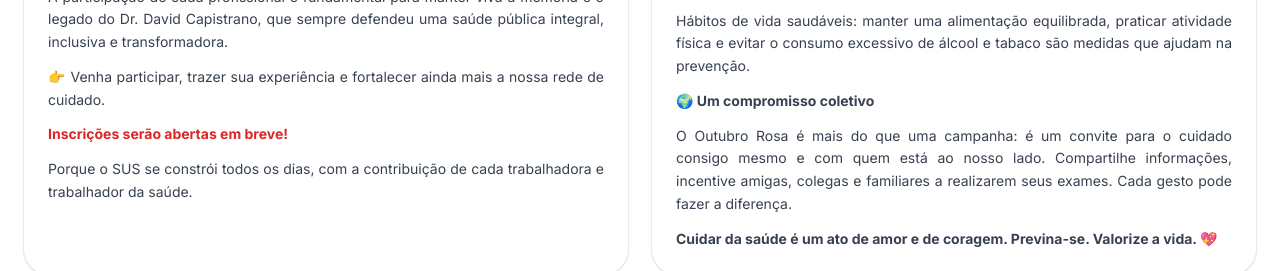
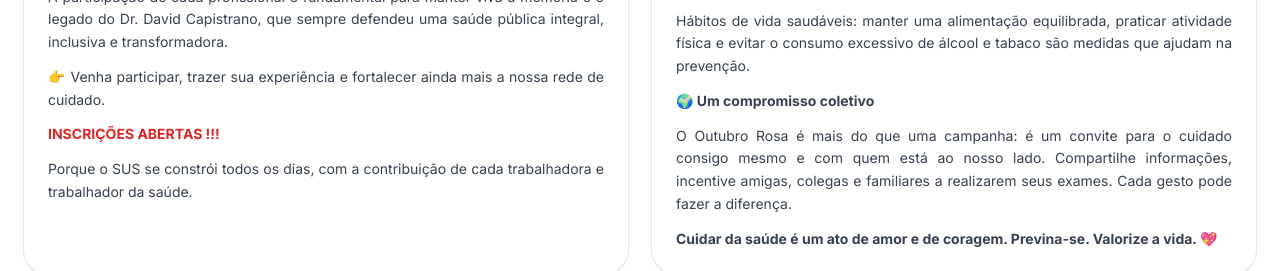
Before and after one commit to ClaudioProg/escola-saude-api-frontend, a React (Vite) app: page / in a window 1280 px wide. Shown: the part 1060-1331 px from the top of the page. Built offline with nearby package versions, Linux system fonts and the light colour scheme; no server answers.

Commit message:
inscricoes abertas

```diff
--- a/src/pages/HomeEscola.jsx
+++ b/src/pages/HomeEscola.jsx
@@ -101,7 +101,7 @@ export default function HomeEscola() {
               <p>👉 Venha participar, trazer sua experiência e fortalecer ainda mais a nossa rede de cuidado.</p>
               <p>
                 <strong className="text-red-600 dark:text-red-400 font-bold">
-                  Inscrições serão abertas em breve!
+                  INSCRIÇÕES ABERTAS !!!
                 </strong>
               </p>
               <p>Porque o SUS se constrói todos os dias, com a contribuição de cada trabalhadora e trabalhador da saúde.</p>
```
Also changed, not shown: 1 other file (tests, documents, lock files or other folders).
